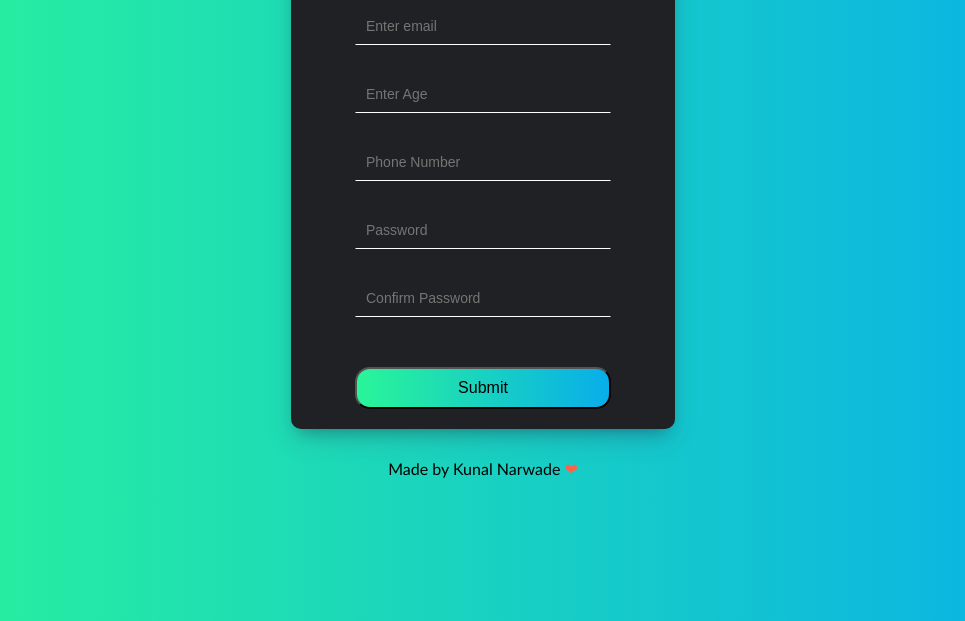
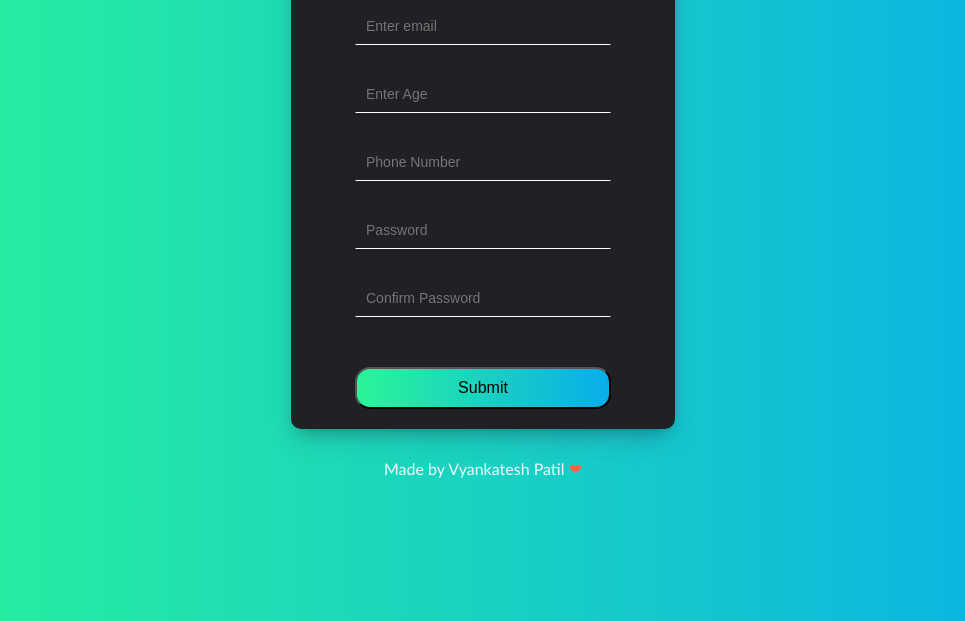
Before and after one commit to vyankateshpatil835/Login_page, a plain HTML site: page login page/index.html in a window 1280 px wide. Shown: the part 179-800 px from the top of the page, without its empty margins (157-1122 px from the left). Drawn offline with Linux system fonts and the light colour scheme; a web font is replaced by a local one.

Commit message:
Update index.html

```diff
--- a/login page/index.html
+++ b/login page/index.html
@@ -52,7 +52,7 @@
 		<button>Submit</button>
 	</form>
 </div>
-<div class="credit">Made by Kunal Narwade <span style="color:tomato">❤</span></div>
+<div class="credit"><span style="color: aliceblue;">Made by Vyankatesh Patil</span> <span style="color:tomato">❤</span></div>
   <script  src="script.js"></script>
 </body>
 </html>
```
